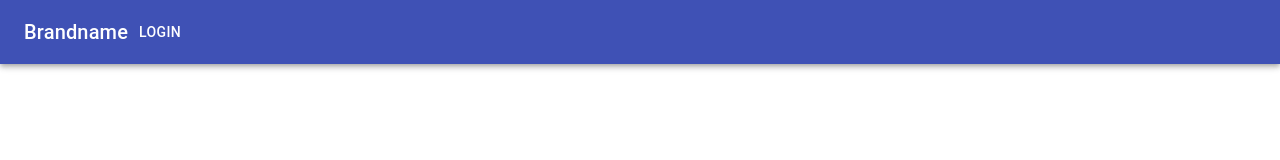
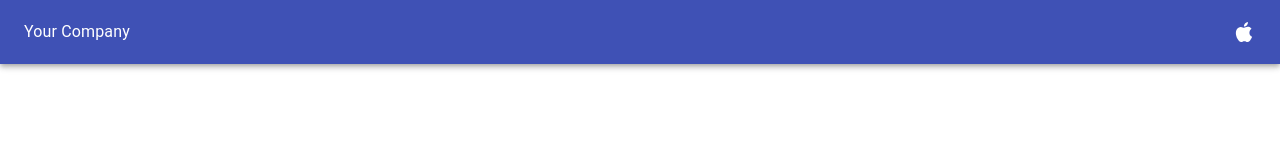
Before and after one commit to minhtran84/react-basic, a React (Create React App) app: page / in a window 1280 px wide. Shown: the top 160 px of the page. Built offline with nearby package versions, Linux system fonts and the light colour scheme.

Commit message:
some more material-ui

```diff
--- a/src/App.js
+++ b/src/App.js
@@ -1,16 +1,25 @@
 // WITH MATERIAL-UI FRAMEWORK
 import React from 'react';
-import './App.css';
 
-import { Navbar } from './components';
+import { Header } from './components';
+import { Grid } from '@material-ui/core';
 
 class App extends React.Component {
 
     render() {
         return (
-            <div>
-                <Navbar />
-            </div>
+            <Grid container direction="column">
+                <Grid item>
+                    <Header />
+                </Grid>
+                <Grid item container>
+                    <Grid item xs={2} />
+                    <Grid item xs={8}>
+
+                    </Grid>
+                    <Grid item xs={2} />
+                </Grid>
+            </Grid>
         );
     }
 }
--- a/src/components/index.js
+++ b/src/components/index.js
@@ -1 +1,3 @@
 export { default as Navbar } from './material-ui/Navbar';
+
+export { default as Header } from './material-ui/Header';
--- /dev/null
+++ b/src/components/material-ui/Header.jsx
@@ -0,0 +1,24 @@
+import React from 'react';
+import { AppBar, Toolbar, Typography } from '@material-ui/core';
+import AppleIcon from '@material-ui/icons/Apple';
+import { makeStyles } from '@material-ui/styles';
+
+const useStyles = makeStyles(() => ({
+   headerTypography: {
+       flex: 1
+   }
+}))
+
+const Header = () => {
+    const classes = useStyles();
+    return (
+        <AppBar position="static">
+            <Toolbar>
+                <Typography className={classes.headerTypography}>Your Company</Typography>
+                <AppleIcon />
+            </Toolbar>
+        </AppBar>
+    );
+}
+
+export default Header;
```
